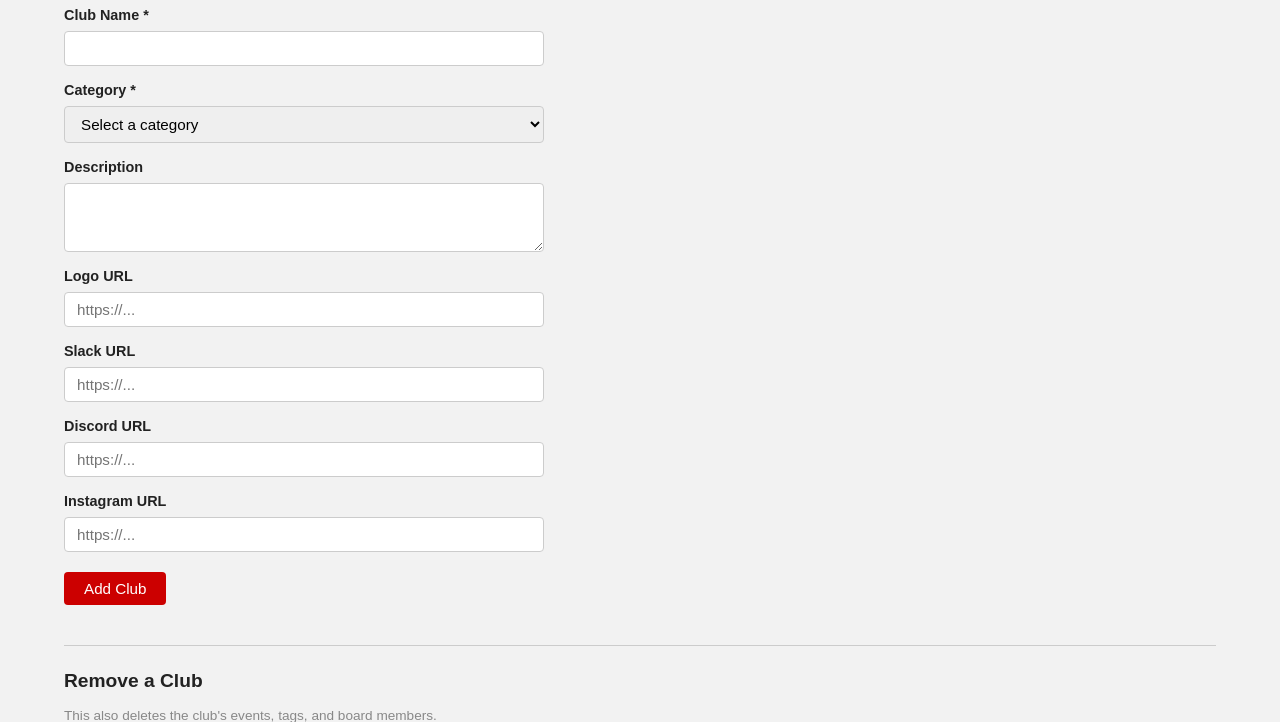
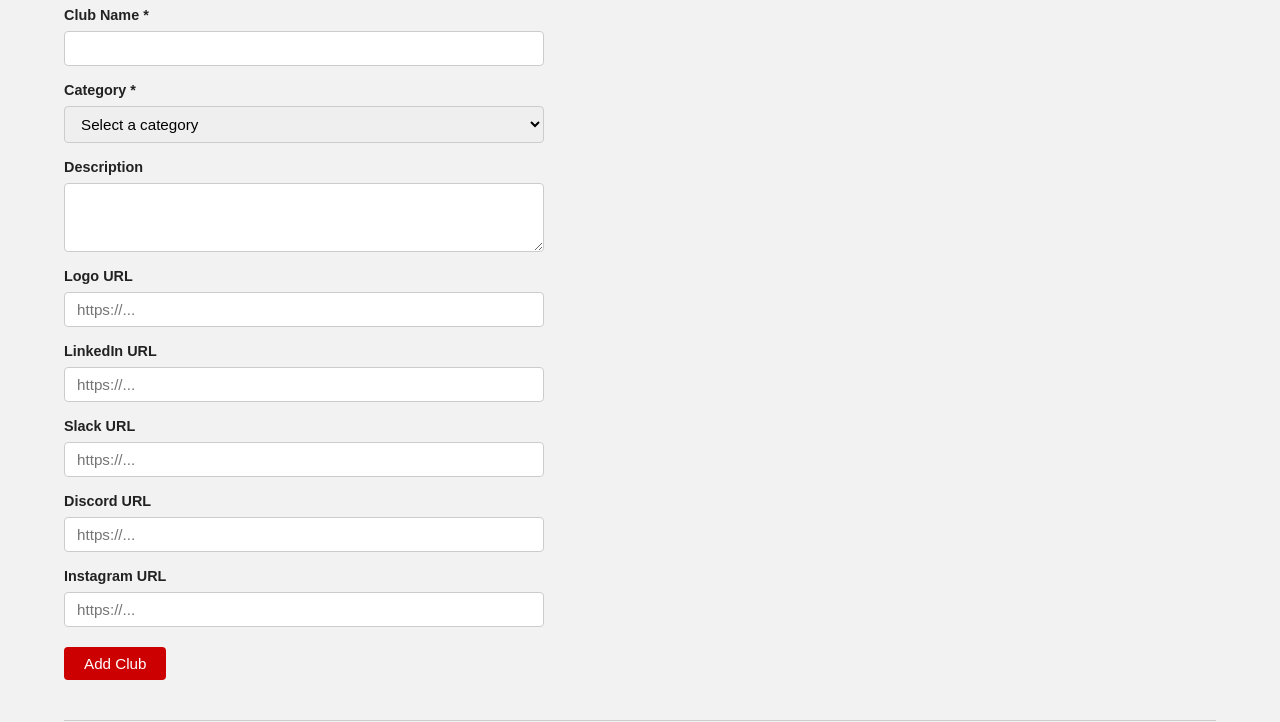
Before and after one commit to je-lam/ClubConnect, a PHP site: page /admin.php in a window 1280 px wide. Shown: the part 148-870 px from the top of the page. Run offline with PHP 8.4, Linux system fonts and the light colour scheme; data comes from the database, SQL or seed files in the repository.

Commit message:
add linkedin social icon, fix slack icon

```diff
--- a/admin.php
+++ b/admin.php
@@ -30,6 +30,7 @@ if ($_SERVER['REQUEST_METHOD'] === 'POST') {
         $category = trim($_POST['category'] ?? '');
         $description = trim($_POST['description'] ?? '');
         $logo_url = trim($_POST['logo_url'] ?? '');
+        $linkedin_url = trim($_POST['linkedin_url'] ?? '');
         $slack_url = trim($_POST['slack_url'] ?? '');
         $discord_url = trim($_POST['discord_url'] ?? '');
         $instagram_url = trim($_POST['instagram_url'] ?? '');
@@ -38,10 +39,10 @@ if ($_SERVER['REQUEST_METHOD'] === 'POST') {
             $error_message = 'Name and category are required.';
         } else {
             $stmt = $db->prepare("
-                INSERT INTO clubs (name, category, description, logo_url, slack_url, discord_url, instagram_url, featured)
-                VALUES (?, ?, ?, ?, ?, ?, ?, 0)
+                INSERT INTO clubs (name, category, description, logo_url, linkedin_url, slack_url, discord_url, instagram_url, featured)
+                VALUES (?, ?, ?, ?, ?, ?, ?, ?, 0)
             ");
-            $stmt->execute([$name, $category, $description, $logo_url, $slack_url, $discord_url, $instagram_url]);
+            $stmt->execute([$name, $category, $description, $logo_url, $linkedin_url, $slack_url, $discord_url, $instagram_url]);
             $success_message = 'Club "' . htmlspecialchars($name) . '" added successfully.';
         }
     }
@@ -98,6 +99,9 @@ require 'includes/header.php';
             <label for="logo_url">Logo URL</label>
             <input type="text" id="logo_url" name="logo_url" placeholder="https://...">
 
+            <label for="linkedin_url">LinkedIn URL</label>
+            <input type="text" id="linkedin_url" name="linkedin_url" placeholder="https://...">
+
             <label for="slack_url">Slack URL</label>
             <input type="text" id="slack_url" name="slack_url" placeholder="https://...">
 
--- a/setup.php
+++ b/setup.php
@@ -18,6 +18,7 @@ $db->exec("
         description   TEXT,
         category      TEXT,
         logo_url      TEXT,
+        linkedin_url  TEXT,
         slack_url     TEXT,
         discord_url   TEXT,
         instagram_url TEXT,
```
Also changed, not shown: club.php (+10 -0 lines).
